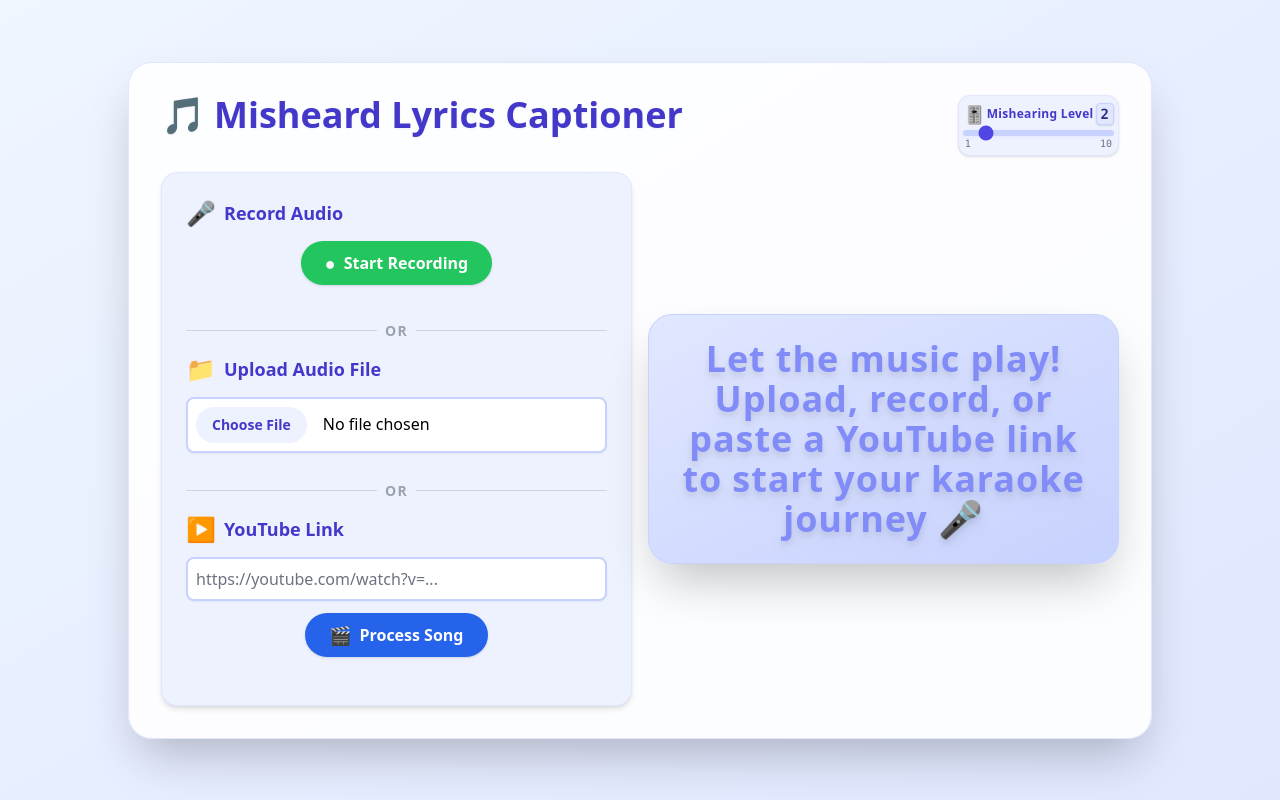
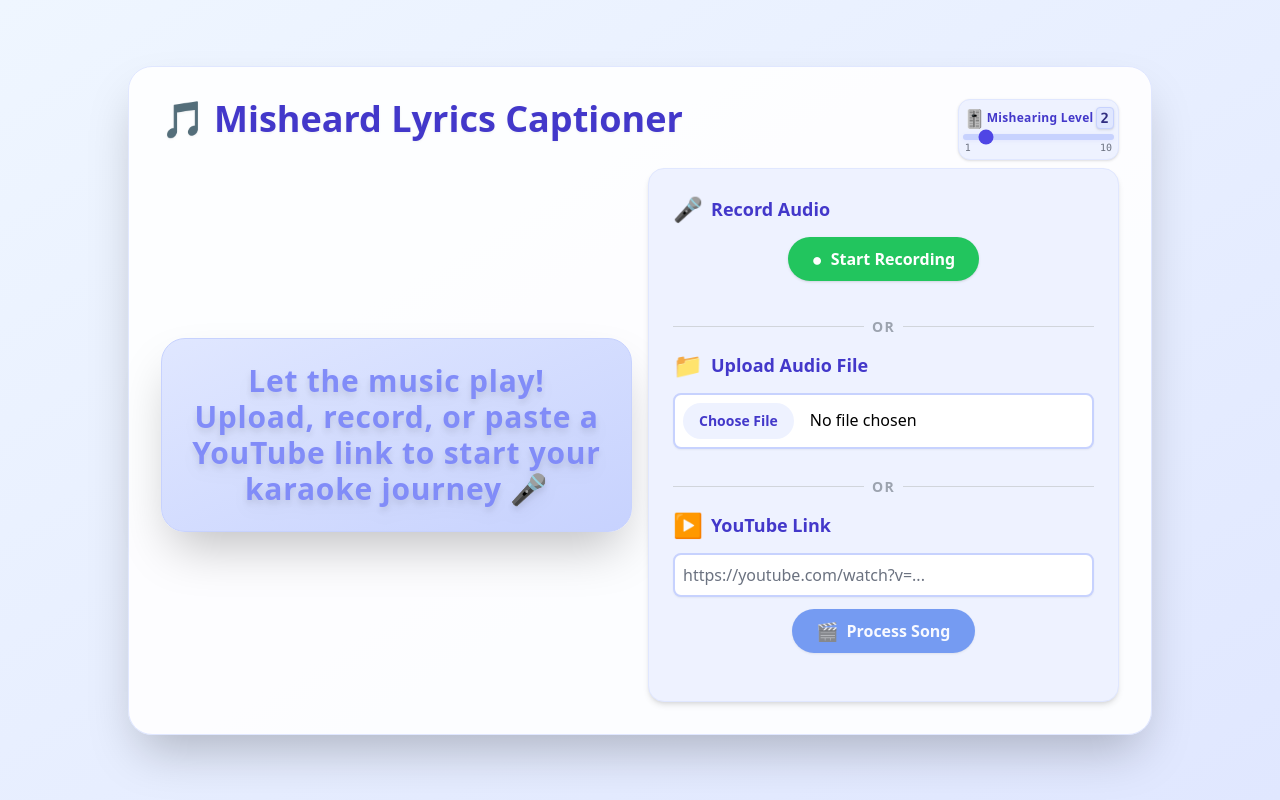
Before and after one commit to emreSlim/misheard, a React (Vite) app in the folder client/: page / in a window 1280 px wide. Built offline with nearby package versions, Linux system fonts and the light colour scheme.

Commit message:
feat: add ActionButton component and integrate it into AudioRecorder, AudioUploader, YoutubeInput, and MisheardLyricsApp; implement Loader component for loading state

```diff
--- /dev/null
+++ b/client/src/components/ActionButton.tsx
@@ -0,0 +1,15 @@
+import React from 'react';
+
+interface ActionButtonProps extends React.ButtonHTMLAttributes<HTMLButtonElement> {
+  children: React.ReactNode;
+}
+
+export const ActionButton: React.FC<ActionButtonProps> = ({ children, className = '', ...props }) => (
+  <button
+    type="submit"
+    className={`bg-blue-600 text-white px-6 py-2 rounded-full shadow hover:bg-blue-700 transition font-semibold flex items-center gap-2 mx-auto disabled:opacity-60 disabled:cursor-not-allowed ${className}`}
+    {...props}
+  >
+    {children}
+  </button>
+);
--- a/client/src/components/AudioRecorder.tsx
+++ b/client/src/components/AudioRecorder.tsx
@@ -1,10 +1,12 @@
+
 import React, { useRef, useState } from 'react';
 import { useMisheard } from './MisheardContext';
 import { uploadAudio } from '../services/audioUploadService';
+import { ActionButton } from './ActionButton';
+
 
 export const AudioRecorder: React.FC = () => {
   const {
-    audioSrc,
     setAudioSrc,
     loading,
     setLoading,
@@ -14,12 +16,12 @@ export const AudioRecorder: React.FC = () => {
 
   const [recording, setRecording] = useState(false);
   const [recordedBlob, setRecordedBlob] = useState<Blob | null>(null);
+  const [localAudioUrl, setLocalAudioUrl] = useState<string | null>(null);
   const mediaRecorderRef = useRef<MediaRecorder | null>(null);
   const audioChunksRef = useRef<Blob[]>([]);
 
   const handleStartRecording = async () => {
     setRecordedBlob(null);
-    setAudioSrc(null);
     try {
       const stream = await navigator.mediaDevices.getUserMedia({ audio: true });
       const mediaRecorder = new window.MediaRecorder(stream);
@@ -31,7 +33,8 @@ export const AudioRecorder: React.FC = () => {
       mediaRecorder.onstop = () => {
         const blob = new Blob(audioChunksRef.current, { type: 'audio/webm' });
         setRecordedBlob(blob);
-        setAudioSrc(URL.createObjectURL(blob));
+        const url = URL.createObjectURL(blob);
+        setLocalAudioUrl(url);
       };
       mediaRecorder.start();
       setRecording(true);
@@ -51,8 +54,8 @@ export const AudioRecorder: React.FC = () => {
   const handleUploadRecording = async () => {
     if (!recordedBlob) return;
     setLoading(true);
-    setAudioSrc(URL.createObjectURL(recordedBlob));
     const data = await uploadAudio({ audio: recordedBlob, level });
+    setAudioSrc(localAudioUrl || '');
     setLyrics(data);
     setLoading(false);
   };
@@ -82,17 +85,12 @@ export const AudioRecorder: React.FC = () => {
             <span className="inline-block text-lg">■</span> Stop Recording
           </button>
         )}
-        {recordedBlob && !recording && (
+        {localAudioUrl && recordedBlob && !recording && (
           <div className="w-full flex flex-col items-center gap-2 mt-2">
-            <audio controls src={audioSrc || undefined} className="w-full rounded shadow" />
-            <button
-              type="button"
-              onClick={handleUploadRecording}
-              className="bg-blue-600 text-white px-6 py-2 rounded-full shadow hover:bg-blue-700 transition font-semibold mt-1 flex items-center gap-2"
-              disabled={loading}
-            >
+            <audio controls src={localAudioUrl} className="w-full rounded shadow" />
+            <ActionButton type="button" onClick={handleUploadRecording} disabled={loading} className="mt-1">
               <span className="inline-block text-lg">⬆️</span> Upload Recording
-            </button>
+            </ActionButton>
           </div>
         )}
       </div>
--- a/client/src/components/AudioUploader.tsx
+++ b/client/src/components/AudioUploader.tsx
@@ -1,7 +1,9 @@
+
 
 import React, { useState } from 'react';
 import { useMisheard } from './MisheardContext';
 import { uploadAudio } from '../services/audioUploadService';
+import { ActionButton } from './ActionButton';
 
 
 export const AudioUploader: React.FC = () => {
@@ -20,8 +22,8 @@ export const AudioUploader: React.FC = () => {
   const handleUpload = async () => {
     if (!selectedFile) return;
     setLoading(true);
+    const data = await uploadAudio({ audio: selectedFile, level });
     setAudioSrc(localAudioUrl);
-    const data = await uploadAudio({ audio: selectedFile, level });
     setLyrics(data);
     setLoading(false);
   };
@@ -45,14 +47,9 @@ export const AudioUploader: React.FC = () => {
             src={localAudioUrl}
             className="w-full rounded shadow bg-indigo-50"
           />
-          <button
-            type="button"
-            onClick={handleUpload}
-            className="bg-blue-600 text-white px-6 py-2 rounded-full shadow hover:bg-blue-700 transition font-semibold flex items-center gap-2 mx-auto"
-            disabled={loading}
-          >
+          <ActionButton type="button" onClick={handleUpload} disabled={loading}>
             <span className="inline-block text-lg">⬆️</span> Upload
-          </button>
+          </ActionButton>
         </div>
       )}
     </div>
--- /dev/null
+++ b/client/src/components/Loader.tsx
@@ -0,0 +1,29 @@
+export const Loader = () => (
+  <div className="w-full max-w-xl flex flex-col items-center justify-center gap-6 p-6 bg-gradient-to-br from-indigo-100 to-indigo-200 rounded-3xl shadow-2xl border border-indigo-200 min-h-[180px]">
+    <div className="flex flex-col items-center gap-2">
+      <svg
+        className="animate-spin h-10 w-10 text-indigo-500"
+        xmlns="http://www.w3.org/2000/svg"
+        fill="none"
+        viewBox="0 0 24 24"
+      >
+        <circle
+          className="opacity-25"
+          cx="12"
+          cy="12"
+          r="10"
+          stroke="currentColor"
+          strokeWidth="4"
+        ></circle>
+        <path
+          className="opacity-75"
+          fill="currentColor"
+          d="M4 12a8 8 0 018-8v4a4 4 0 00-4 4H4z"
+        ></path>
+      </svg>
+      <span className="text-lg font-semibold text-indigo-700 mt-2">
+        Processing... 🎤
+      </span>
+    </div>
+  </div>
+);
--- a/client/src/components/MisheardLyricsApp.tsx
+++ b/client/src/components/MisheardLyricsApp.tsx
@@ -1,16 +1,3 @@
-// Loader component
-const Loader = () => (
-  <div className="w-full max-w-xl flex flex-col items-center justify-center gap-6 p-6 bg-gradient-to-br from-indigo-100 to-indigo-200 rounded-3xl shadow-2xl border border-indigo-200 min-h-[180px]">
-    <div className="flex flex-col items-center gap-2">
-      <svg className="animate-spin h-10 w-10 text-indigo-500" xmlns="http://www.w3.org/2000/svg" fill="none" viewBox="0 0 24 24">
-        <circle className="opacity-25" cx="12" cy="12" r="10" stroke="currentColor" strokeWidth="4"></circle>
-        <path className="opacity-75" fill="currentColor" d="M4 12a8 8 0 018-8v4a4 4 0 00-4 4H4z"></path>
-      </svg>
-      <span className="text-lg font-semibold text-indigo-700 mt-2">Processing... 🎤</span>
-    </div>
-  </div>
-);
-// No local state needed; all state is in context
 
 import { KaraokePlayer } from './KaraokePlayer';
 import { AudioRecorder } from './AudioRecorder';
@@ -18,6 +5,8 @@ import { AudioUploader } from './AudioUploader';
 import { YoutubeInput } from './YoutubeInput';
 import { LevelSlider } from './LevelSlider';
 import { MisheardProvider, useMisheard } from './MisheardContext';
+import { Loader } from './Loader';
+import { OrDivider } from './OrDivider';
 
 export const MisheardLyricsApp = () => {
   return (
@@ -30,54 +19,51 @@ export const MisheardLyricsApp = () => {
 const InnerMisheardLyricsApp = () => {
   const { audioSrc, loading, lyrics } = useMisheard();
   return (
-    <div className="min-h-screen bg-gradient-to-br from-blue-50 to-indigo-100 flex items-center justify-center py-4 px-1 sm:py-8 sm:px-2">
+    <div className="min-h-screen flex items-center justify-center py-4 px-1 sm:py-8 sm:px-2 bg-gradient-to-br from-blue-50 to-indigo-100">
       <div className="w-full max-w-5xl bg-white/90 shadow-2xl rounded-3xl p-2 sm:p-6 md:p-8 border border-indigo-100">
-        <div className="flex flex-col gap-2">
         {/* Card header: Title left, LevelSlider right */}
         <div className="flex flex-col md:flex-row md:items-start md:justify-between mb-2 gap-2">
           <h1 className="text-4xl font-extrabold text-indigo-700 flex items-center gap-2 drop-shadow-sm">
-              <span role="img" aria-label="music">🎵</span> Misheard Lyrics Captioner
+            <span role="img" aria-label="music">
+              🎵
+            </span>{' '}
+            Misheard Lyrics Captioner
           </h1>
           <div className="flex justify-center md:justify-end w-full md:w-auto mt-2 md:mt-0">
             <LevelSlider />
           </div>
         </div>
-          <div className="flex flex-col-reverse md:flex-row gap-6 md:gap-4 items-stretch">
-            {/* Left: Inputs (on mobile, below player) */}
-            <div className="w-full md:w-1/2 flex flex-col justify-center mt-2 md:mt-0">
-              {/* Inputs in a common container with OR separators */}
-              <div className="bg-indigo-50 rounded-2xl p-6 shadow-md border border-indigo-100 flex flex-col gap-2">
-                <AudioRecorder />
-                <div className="flex items-center my-1">
-                  <div className="flex-grow border-t border-gray-300"></div>
-                  <span className="mx-2 text-gray-400 font-bold tracking-widest text-sm">OR</span>
-                  <div className="flex-grow border-t border-gray-300"></div>
-                </div>
-                <AudioUploader />
-                <div className="flex items-center my-1">
-                  <div className="flex-grow border-t border-gray-300"></div>
-                  <span className="mx-2 text-gray-400 font-bold tracking-widest text-sm">OR</span>
-                  <div className="flex-grow border-t border-gray-300"></div>
-                </div>
-                <YoutubeInput />
-              </div>
-              {/* Loading Indicator */}
-              {loading && <p className="text-lg font-semibold text-indigo-700 mt-6 animate-pulse">Processing... 🎤</p>}
-            </div>
-            {/* Right: Karaoke Player or Loader (on mobile, above inputs) */}
+        <div className="flex flex-col md:flex-row gap-6 md:gap-4 items-stretch">
+          {/* Left: Karaoke Player or Loader (on mobile, above inputs) */}
           <div className="w-full md:w-1/2 flex items-center justify-center min-h-[200px]">
             {loading ? (
               <Loader />
-              ) : !lyrics ? (
-                <div className="w-full max-w-xl flex flex-col items-center justify-center gap-6 p-6 bg-gradient-to-br from-indigo-100 to-indigo-200 rounded-3xl shadow-2xl border border-indigo-200 min-h-[180px]">
-                  <span className="text-2xl md:text-4xl font-extrabold tracking-wide drop-shadow-lg text-center text-indigo-400 select-none">
-                    Let the music play!<br className="hidden md:block" /> Upload, record, or paste a YouTube link to start your karaoke journey 🎤
+            ) : lyrics && audioSrc ? (
+              <KaraokePlayer audioSrc={audioSrc} lyrics={lyrics} />
+            ) : (
+              <div className="w-full max-w-xl flex flex-col items-center justify-center p-4 md:p-6 bg-gradient-to-br from-indigo-100 to-indigo-200 rounded-3xl shadow-2xl border border-indigo-200 min-h-[140px] md:min-h-[180px]">
+                <span className="text-2xl md:text-3xl font-extrabold tracking-wide drop-shadow-lg text-center text-indigo-400 select-none">
+                  Let the music play!
+                  <br className="md:block" /> Upload, record, or paste a
+                  YouTube link to start your karaoke journey 🎤
                 </span>
               </div>
-              ) : (
-                audioSrc && lyrics && <KaraokePlayer audioSrc={audioSrc} lyrics={lyrics} />
             )}
           </div>
+          {/* Right: Inputs (on mobile, below player) */}
+          <div className="w-full md:w-1/2 flex flex-col justify-center mt-2 md:mt-0">
+            <div className="bg-indigo-50 rounded-2xl p-4 md:p-6 shadow-md border border-indigo-100 flex flex-col gap-2">
+              <AudioRecorder />
+              <OrDivider />
+              <AudioUploader />
+              <OrDivider />
+              <YoutubeInput />
+            </div>
+            {loading && (
+              <p className="text-lg font-semibold text-indigo-700 mt-4 animate-pulse">
+                Processing... 🎤
+              </p>
+            )}
           </div>
         </div>
       </div>
--- /dev/null
+++ b/client/src/components/OrDivider.tsx
@@ -0,0 +1,7 @@
+export const OrDivider = () => (
+  <div className="flex items-center my-1 select-none" aria-label="or divider">
+    <hr className="flex-grow border-gray-300" />
+    <span className="mx-2 text-gray-400 font-bold tracking-widest text-sm">OR</span>
+    <hr className="flex-grow border-gray-300" />
+  </div>
+);
--- a/client/src/components/YoutubeInput.tsx
+++ b/client/src/components/YoutubeInput.tsx
@@ -1,6 +1,8 @@
+
 import React, { useState } from 'react';
 import { useMisheard } from './MisheardContext';
 import { processYoutube } from '../services/youtubeService';
+import { ActionButton } from './ActionButton';
 
 export const YoutubeInput: React.FC = () => {
   const { setAudioSrc, setLyrics, setLoading, level, loading } = useMisheard();
@@ -9,15 +11,14 @@ export const YoutubeInput: React.FC = () => {
   const handleYoutubeSubmit = async (e: React.FormEvent<HTMLFormElement>) => {
     e.preventDefault();
     if (!youtubeUrl) return;
-
     setLoading(true);
-    setAudioSrc(null); // We can later add streaming from backend
-
     const data: {
       lyrics: { start: number; end: number; text: string }[];
       audioUrl: string;
     } = await processYoutube({ url: youtubeUrl, level });
-    setAudioSrc(`${import.meta.env.VITE_API_BASE_URL}/uploads/${data.audioUrl}`);
+    setAudioSrc(
+      `${import.meta.env.VITE_API_BASE_URL}/uploads/${data.audioUrl}`
+    );
     setLyrics(data.lyrics);
     setLoading(false);
   };
@@ -35,13 +36,9 @@ export const YoutubeInput: React.FC = () => {
         className="border-2 border-indigo-200 p-2 rounded-lg w-full mb-3 focus:outline-none focus:ring-2 focus:ring-indigo-400 bg-white shadow-sm transition"
         disabled={loading}
       />
-      <button
-        type="submit"
-        className="bg-blue-600 text-white px-6 py-2 rounded-full shadow hover:bg-blue-700 transition font-semibold flex items-center gap-2 mx-auto"
-        disabled={loading}
-      >
+      <ActionButton disabled={true}>
         <span className="inline-block text-lg">🎬</span> Process Song
-      </button>
+      </ActionButton>
     </form>
   );
 };
```
Lines whose indentation alone changed are shown as unchanged.
